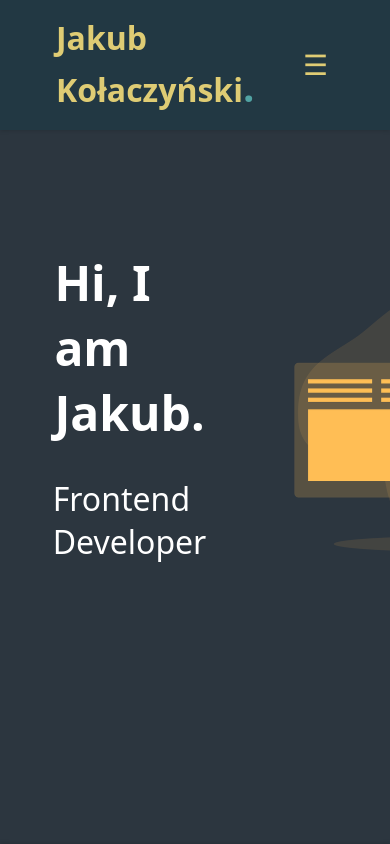
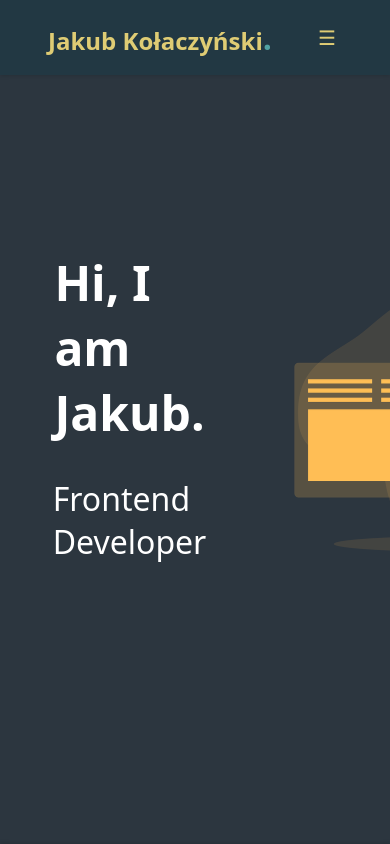
Before and after one commit to Xenko10/personal-webpage, a React (Vite) app: page / in a window 390 px wide. Shown: the top 844 px of the page. Built offline with nearby package versions, Linux system fonts and the light colour scheme.

Commit message:
change navbar font sizes and padding

```diff
--- a/src/components/Navbar/Navbar.module.css
+++ b/src/components/Navbar/Navbar.module.css
@@ -11,7 +11,7 @@ nav {
   justify-content: space-between;
   gap: 1rem;
   align-items: center;
-  padding: 1rem 3.5rem;
+  padding: 1rem 3rem;
   font-size: 1.25rem;
 
   box-shadow: 0 0 5px 0 rgba(0, 0, 0, 0.2);
@@ -73,7 +73,7 @@ nav {
   color: #dfcc74;
 }
 
-@media (max-width: 800px) {
+@media (max-width: 750px) {
   .logo {
     font-size: 1.75rem;
   }
@@ -106,14 +106,14 @@ nav {
   .navLinks.closed {
     display: none;
   }
+}
 
+@media (max-width: 400px) {
   .logo {
-    font-size: 2rem;
+    font-size: 1.5rem;
   }
-  .dot {
-    font-size: 2.5rem;
-  }
-  .navLinks {
+
+  .menuButton {
     font-size: 1.25rem;
   }
 }
```
